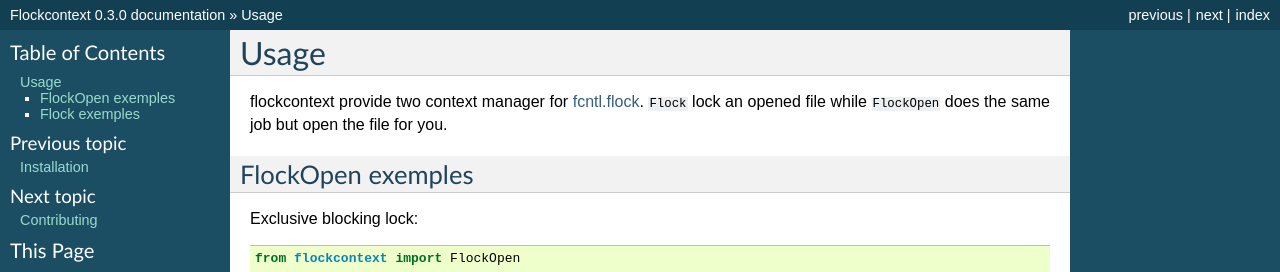
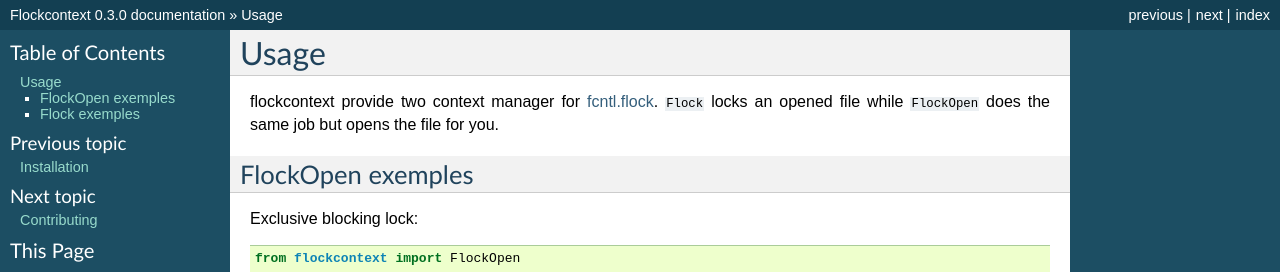
Before and after one commit to AntoineCezar/flockcontext, a Sphinx documentation site: the page built from docs/usage.rst, in a window 1280 px wide. Shown: the top 272 px of the page. Built offline with Sphinx 7.4.7, drawn with Linux system fonts in a browser that asks for light colours.

Commit message:
Fix typo

```diff
--- a/docs/usage.rst
+++ b/docs/usage.rst
@@ -3,7 +3,7 @@ Usage
 =====
 
 flockcontext provide two context manager for `fcntl.flock`_.
-``Flock`` lock an opened file while ``FlockOpen`` does the same job but open
+``Flock`` locks an opened file while ``FlockOpen`` does the same job but opens
 the file for you.
 
 .. _`fcntl.flock`: https://docs.python.org/library/fcntl.html#fcntl.flock
```
